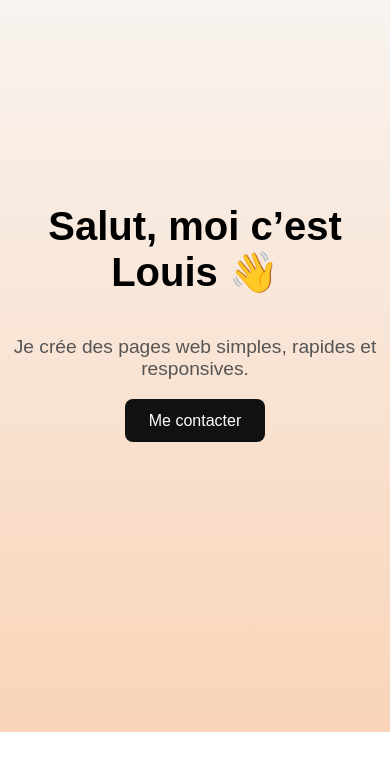
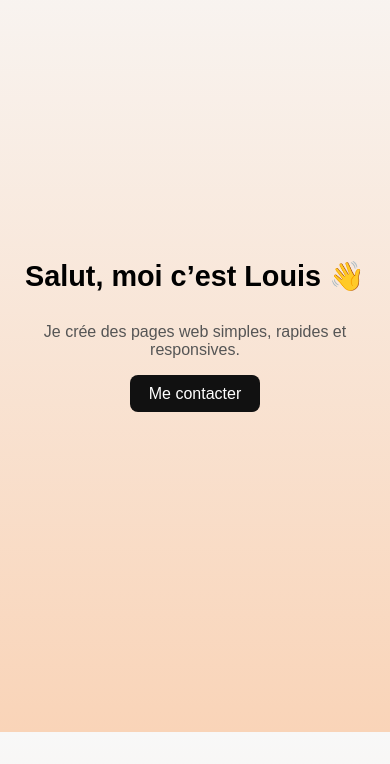
Before and after one commit to Loufouh/landing_page, a plain HTML site: page index.html in a window 390 px wide. Shown: the part 112-876 px from the top of the page. Before the commit the page ends 844 px from the top, so only its background shows below. Drawn offline with Linux system fonts and the light colour scheme.

Commit message:
Make responsive to phones

```diff
--- a/style.css
+++ b/style.css
@@ -3,6 +3,9 @@ body {
     margin: 0;
     padding: 0;
     background: linear-gradient(rgb(248, 248, 248), rgb(249, 212, 184));
+    background-repeat: no-repeat;
+    background-attachment: fixed;
+    background-size: cover;
     display: flex;
     flex-direction: column;
     align-items: center;
@@ -34,3 +37,25 @@ a.button {
 a.button:hover {
     background: #444;
 }
+
+@media (max-width: 600px) {
+    h1 {
+        font-size: 1.8em;
+    }
+
+    p {
+        font-size: 1em;
+        padding: 0 1em;
+    }
+
+    a.button {
+        padding: 0.6em 1.2em;
+        font-size: 1em;
+    }
+
+    body {
+        padding: 1em;
+        min-height: 100vh;
+        justify-content: center;
+    }
+}
```
